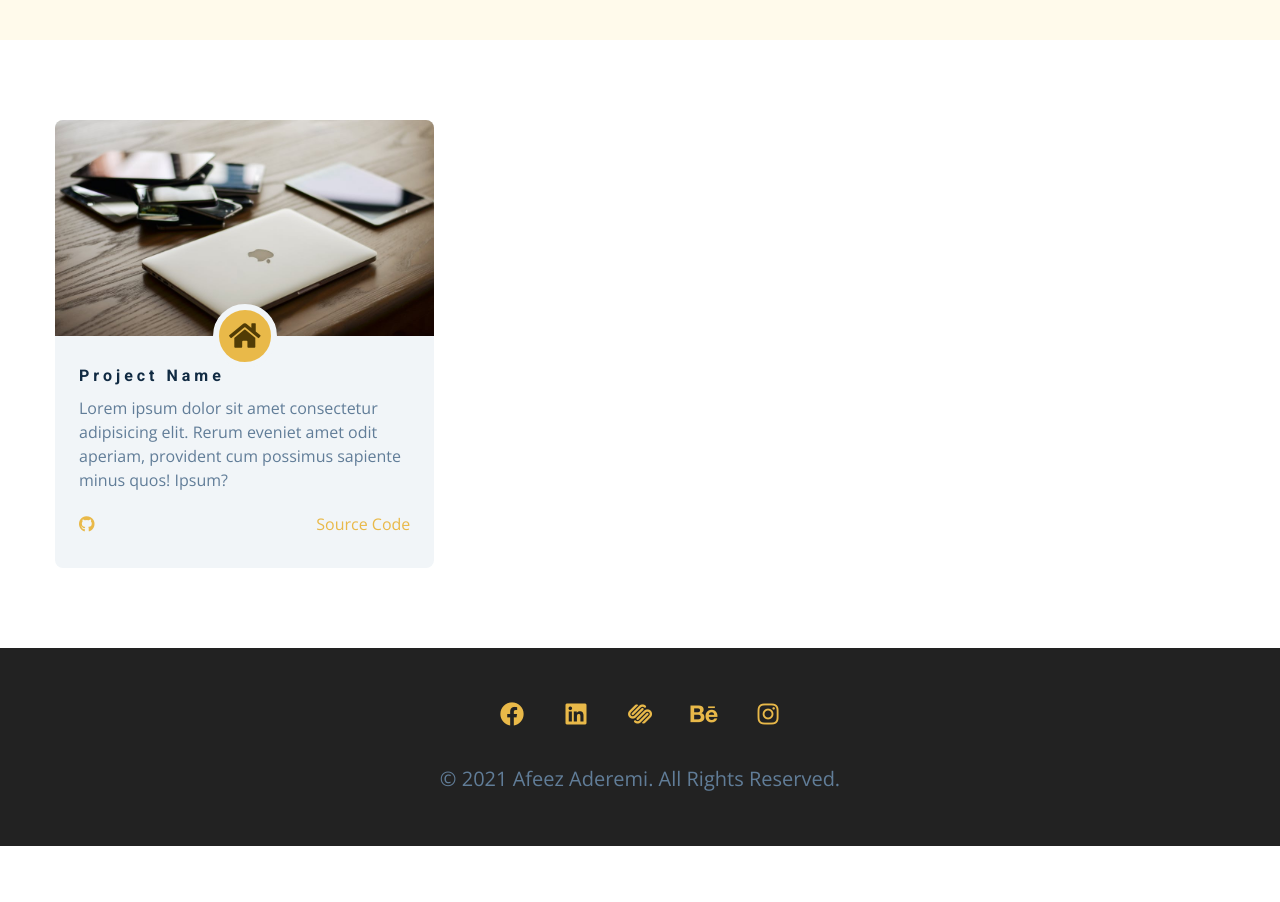
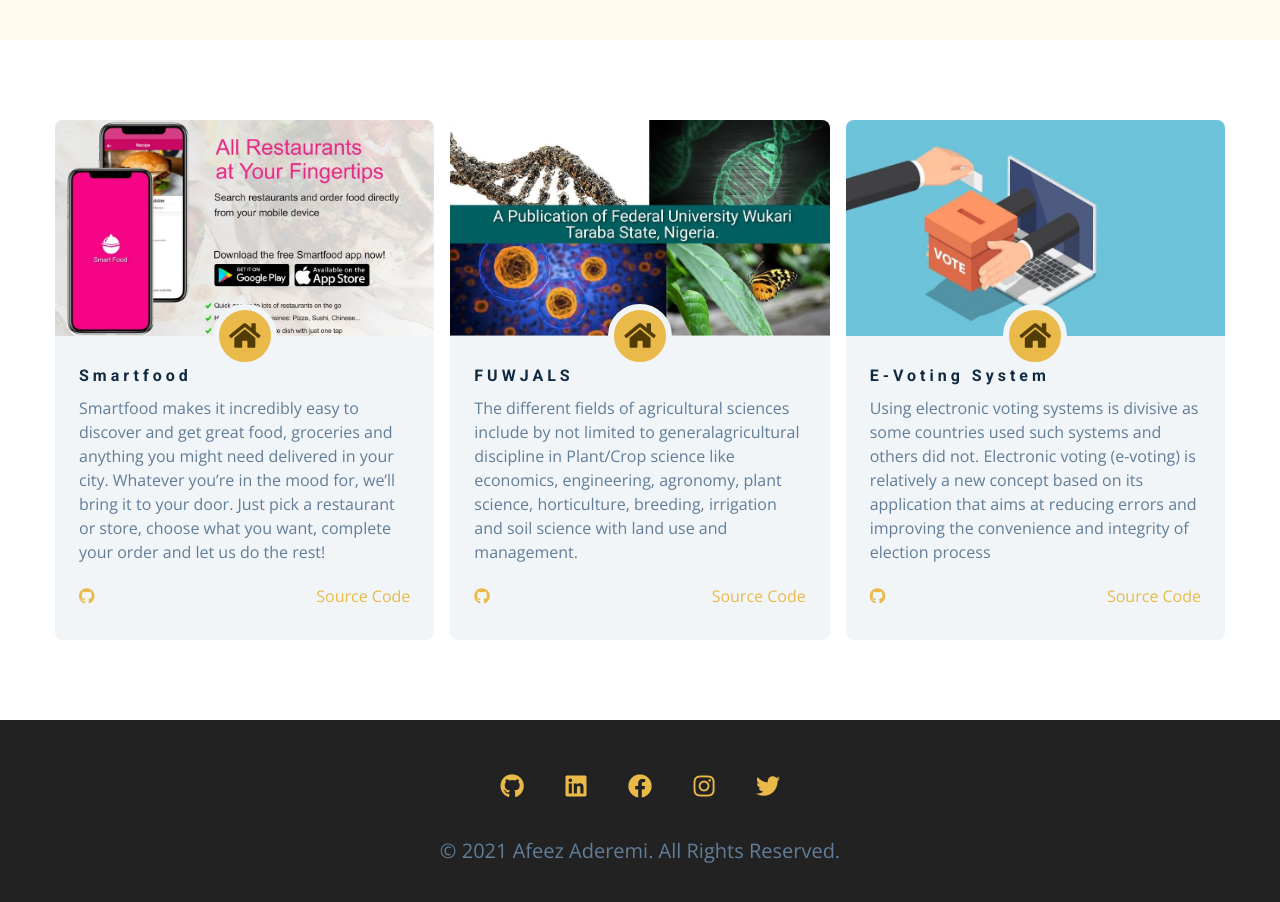
Before and after one commit to Kingswhale/afeez-portfolio-update, a plain HTML site: page projects.html in a window 1280 px wide. Shown: the part 360-1262 px from the top of the page. Before the commit the page ends 1206 px from the top, so only its background shows below. Drawn offline with nearby package versions, Linux system fonts and the light colour scheme.

Commit message:
new_update

```diff
--- a/projects.html
+++ b/projects.html
@@ -16,7 +16,7 @@
     <div class="nav-center">
       <!-- nav header -->
       <div class="nav-header">
-        <img src="./images/logo.svg" class="nav-logo" alt="" />
+        <img src="./images/logo.png" class="nav-logo" alt="" />
         <button class="nav-btn" id="nav-btn">
           <i class="fas fa-bars"></i>
         </button>
@@ -46,36 +46,28 @@
       <ul class="social-icons">
         <!-- single item -->
         <li>
-          <a href="https://www.twitter.com" class="social-icon">
+          <a href="https://github.com/Kingswhale" class="social-icon">
+            <i class="fab fa-github"></i>
+          </a>
+        </li>
+        <li>
+          <a href="https://www.linkedin.com/in/afeez-aderemi-3a696242/" class="social-icon">
+            <i class="fab fa-linkedin"></i>
+          </a>
+        </li>
+        <li>
+          <a href="https://www.facebook.com/kingswhale.elnerd/" class="social-icon">
             <i class="fab fa-facebook"></i>
           </a>
         </li>
-        <!-- end of single item -->
-        <!-- single item -->
+        <li>
+          <a href="https://www.instagram.com/kingswhale_elnerd/" class="social-icon">
+            <i class="fab fa-instagram"></i>
+          </a>
+        </li>
         <li>
           <a href="https://www.twitter.com" class="social-icon">
-            <i class="fab fa-linkedin"></i>
-          </a>
-        </li>
-        <!-- end of single item -->
-        <!-- single item -->
-        <li>
-          <a href="https://www.twitter.com" class="social-icon">
-            <i class="fab fa-squarespace"></i>
-          </a>
-        </li>
-        <!-- end of single item -->
-        <!-- single item -->
-        <li>
-          <a href="https://www.twitter.com" class="social-icon">
-            <i class="fab fa-behance"></i>
-          </a>
-        </li>
-        <!-- end of single item -->
-        <!-- single item -->
-        <li>
-          <a href="https://www.twitter.com" class="social-icon">
-            <i class="fab fa-instagram"></i>
+            <i class="fab fa-twitter"></i>
           </a>
         </li>
         <!-- end of single item -->
@@ -101,17 +93,69 @@
       <!-- single project -->
       <article class="single-project">
         <div class="project-container">
-          <img src="./images/project-1.jpeg" alt="single project" />
-          <a href="https://www.johnsmilga.com" class="project-icon">
+          <img src="./images/proj-1.jpeg" alt="single project" />
+          <a href="https://www.Smartfood.ng" class="project-icon">
             <i class="fas fa-home"></i>
           </a>
         </div>
         <div class="project-details">
-          <h4>project name</h4>
+          <h4>Smartfood</h4>
           <p>
-            Lorem ipsum dolor sit amet consectetur adipisicing elit. Rerum
-            eveniet amet odit aperiam, provident cum possimus sapiente minus
-            quos! Ipsum?
+            Smartfood makes it incredibly easy to discover and get great food, groceries and anything you might need
+            delivered in
+            your city. Whatever you’re in the mood for, we’ll bring it to your door. Just pick a restaurant or store,
+            choose what
+            you want, complete your order and let us do the rest!
+          </p>
+          <div class="project-footer">
+            <span>
+              <i class="fab fa-github"></i>
+            </span>
+            <a href="https://www.github.com">source code</a>
+          </div>
+        </div>
+      </article>
+      <!-- end of single project -->
+      <!-- single project -->
+      <article class="single-project">
+        <div class="project-container">
+          <img src="./images/proj-2.jpeg" alt="single project" />
+          <a href="https://www.fuwjals.com.ng/" class="project-icon">
+            <i class="fas fa-home"></i>
+          </a>
+        </div>
+        <div class="project-details">
+          <h4>FUWJALS</h4>
+          <p>
+            The different fields of agricultural sciences include by not limited to generalagricultural discipline in
+            Plant/Crop
+            science like economics, engineering, agronomy, plant science, horticulture, breeding, irrigation and soil
+            science with
+            land use and management.
+          </p>
+          <div class="project-footer">
+            <span>
+              <i class="fab fa-github"></i>
+            </span>
+            <a href="https://www.github.com">source code</a>
+          </div>
+        </div>
+      </article>
+      <!-- end of single project -->
+      <!-- single project -->
+      <article class="single-project">
+        <div class="project-container">
+          <img src="./images/proj-3.jpeg" alt="single project" />
+          <a href="https://www.onlinevoting.kingswhale.com.ng" class="project-icon">
+            <i class="fas fa-home"></i>
+          </a>
+        </div>
+        <div class="project-details">
+          <h4>E-Voting System</h4>
+          <p>
+            Using electronic voting systems is divisive as some countries used such systems and others did not.
+            Electronic voting (e-voting) is relatively a new concept based on its application that aims at reducing
+            errors and improving the convenience and integrity of election process
           </p>
           <div class="project-footer">
             <span>
@@ -134,36 +178,28 @@
     <ul class="social-icons">
       <!-- single item -->
       <li>
-        <a href="https://www.twitter.com" class="social-icon">
+        <a href="https://github.com/Kingswhale" class="social-icon">
+          <i class="fab fa-github"></i>
+        </a>
+      </li>
+      <li>
+        <a href="https://www.linkedin.com/in/afeez-aderemi-3a696242/" class="social-icon">
+          <i class="fab fa-linkedin"></i>
+        </a>
+      </li>
+      <li>
+        <a href="https://www.facebook.com/kingswhale.elnerd/" class="social-icon">
           <i class="fab fa-facebook"></i>
         </a>
       </li>
-      <!-- end of single item -->
-      <!-- single item -->
+      <li>
+        <a href="https://www.instagram.com/kingswhale_elnerd/" class="social-icon">
+          <i class="fab fa-instagram"></i>
+        </a>
+      </li>
       <li>
         <a href="https://www.twitter.com" class="social-icon">
-          <i class="fab fa-linkedin"></i>
-        </a>
-      </li>
-      <!-- end of single item -->
-      <!-- single item -->
-      <li>
-        <a href="https://www.twitter.com" class="social-icon">
-          <i class="fab fa-squarespace"></i>
-        </a>
-      </li>
-      <!-- end of single item -->
-      <!-- single item -->
-      <li>
-        <a href="https://www.twitter.com" class="social-icon">
-          <i class="fab fa-behance"></i>
-        </a>
-      </li>
-      <!-- end of single item -->
-      <!-- single item -->
-      <li>
-        <a href="https://www.twitter.com" class="social-icon">
-          <i class="fab fa-instagram"></i>
+          <i class="fab fa-twitter"></i>
         </a>
       </li>
       <!-- end of single item -->
```
Also changed, not shown: about.html (+35 -51 lines), contact.html (+35 -51 lines), index.html (+44 -40 lines), images/1_wgCg-UAsOzx1tRFksHR3Zg.jpeg (added), images/IMG_20171113_203838_966.jpeg (deleted), images/githubcopilot.jpeg (added), images/homepageImage_en_US.jpeg (added), images/logo.png (added), images/photo.jpg (deleted), images/proj-1.jpeg (added), images/proj-2.jpeg (added), images/proj-3.jpeg (added).
